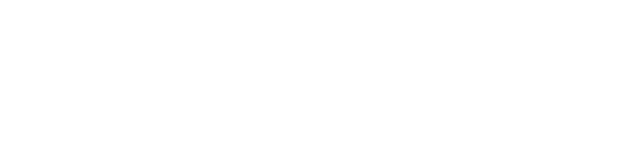
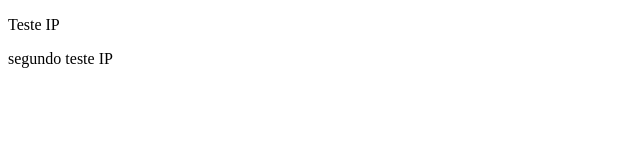
Before and after one commit to MateusKstro/Conflitos-dbc, a plain HTML site: page conflitos/index.html in a window 1280 px wide. Shown: the whole page, without its empty margins (0-640 px from the left). Drawn offline with Linux system fonts and the light colour scheme.

Commit message:
Alteração IP no arquivo

```diff
--- a/conflitos/index.html
+++ b/conflitos/index.html
@@ -7,5 +7,7 @@
     <title>Document</title>
 </head>
 <body>
+<p> Teste IP</p>
+<a> segundo teste IP</a>
 </body>
 </html>
```
